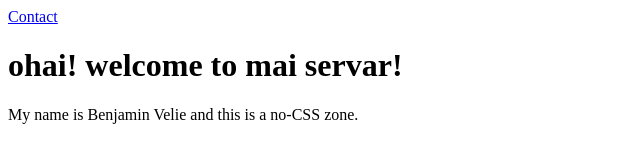
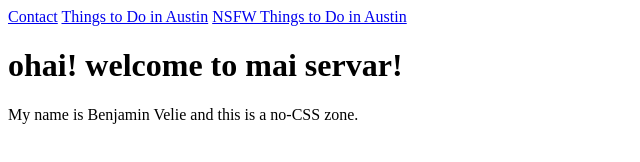
Before and after one commit to veliebm/veliebm.github.io, a plain HTML site: page index.html in a window 1280 px wide. Shown: the whole page, without its empty margins (0-640 px from the left). Drawn offline with Linux system fonts and the light colour scheme.

Commit message:
Add things to do in austin

```diff
--- a/index.html
+++ b/index.html
@@ -11,6 +11,10 @@
 <body>
   <div>
     <a href="contact.html">Contact</a>
+    <a href="https://docs.google.com/spreadsheets/d/1b_wvWNJ1tIwqdkhZ1M81yWvcRLzO1P3-6hIzlSF9Ur0/edit?usp=sharing">Things
+      to Do in Austin</a>
+    <a href="https://docs.google.com/spreadsheets/d/1kg8xb2TmWnG5Uf1Jp06SewvHStasQONCmHjdkN9wt_I/edit?usp=sharing">NSFW
+      Things to Do in Austin</a>
   </div>
 
   <div>
```
